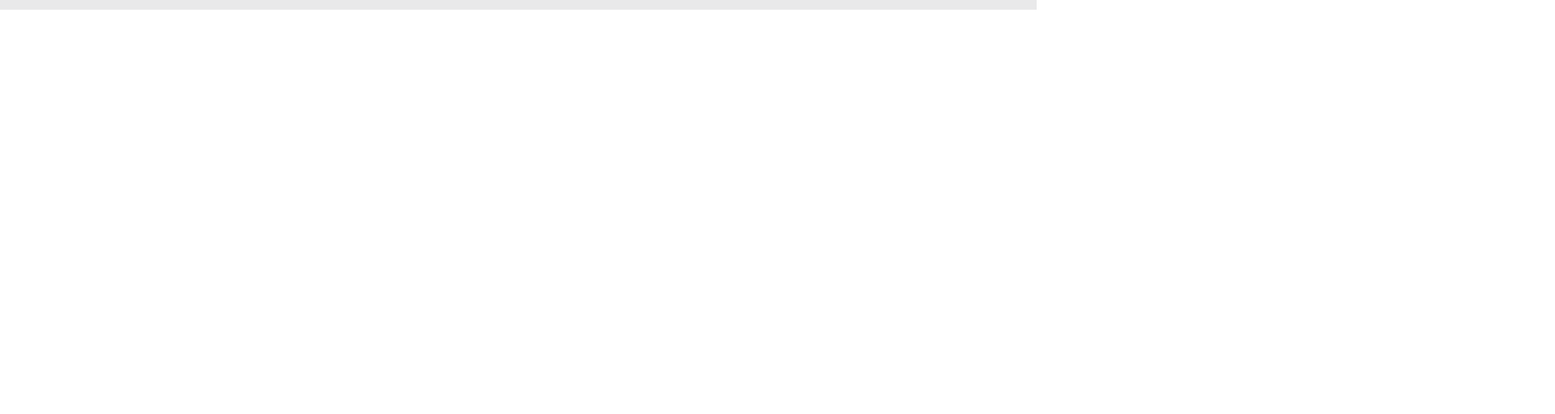
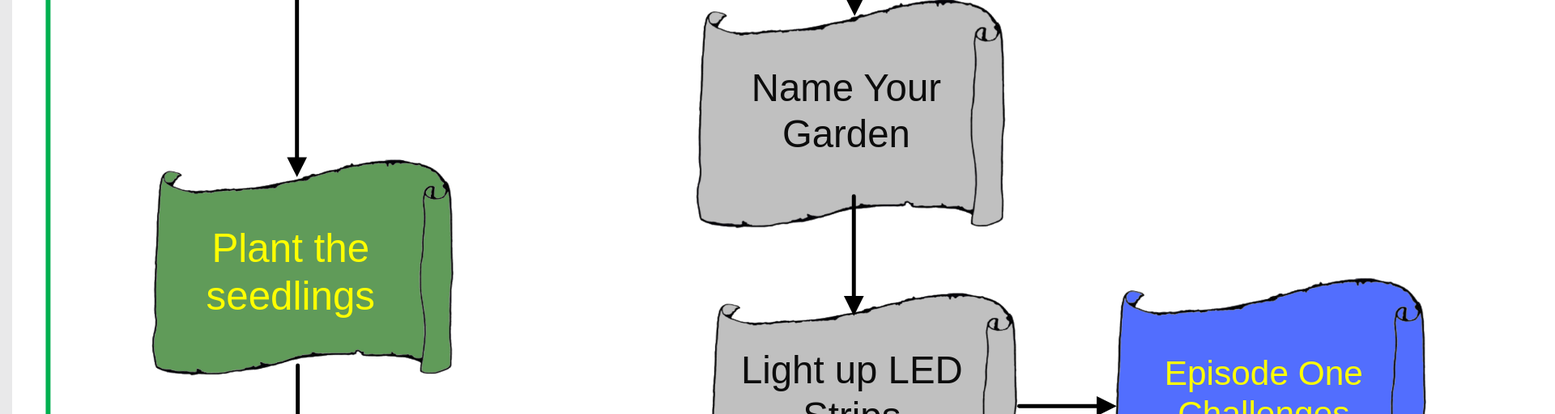
Before and after one commit to Ahmad-Shah-GEB/Ahmad-Shah-GEB.github.io, a plain HTML site: page map_html/test.html in a window 1280 px wide. Shown: the part 788-1300 px from the top of the page at 81% size, 1920 px wide, since content can reach past the window. Before the commit the page ends 800 px from the top, so only its background shows below. Drawn offline with Linux system fonts and the light colour scheme.

Commit message:
Update test.html

```diff
--- a/map_html/test.html
+++ b/map_html/test.html
@@ -15,13 +15,15 @@
 			height: 100%;
 		}
 		body {
-			height: 100%;
-			margin: 0;
+			width:2220px;
+ 			margin: auto;
+			height: 4500px;
 			padding: 0;
 		}
 		.ap-prez-container {
 			position: relative;
-			height: 100%;
+			width:2220px;
+			height: 4500px;
 			overflow: hidden;
 			outline: none;
 		}
```
